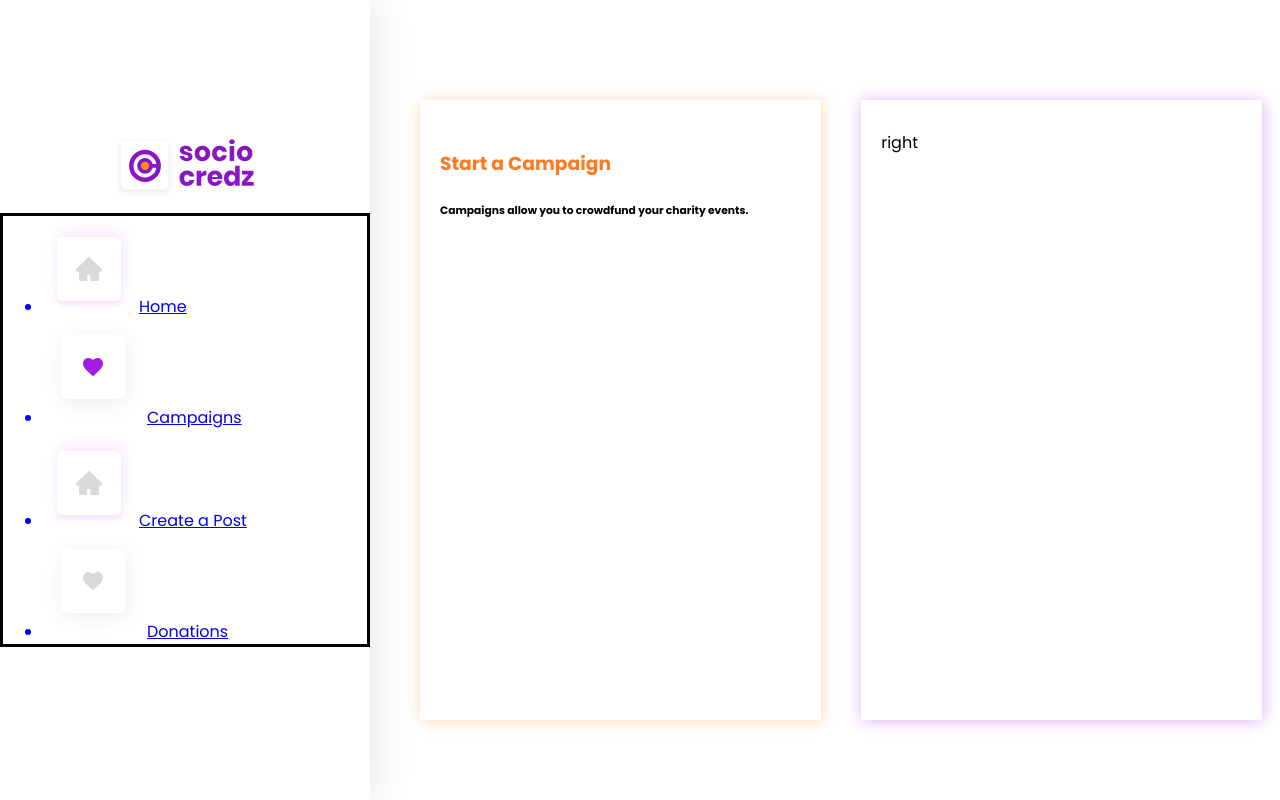
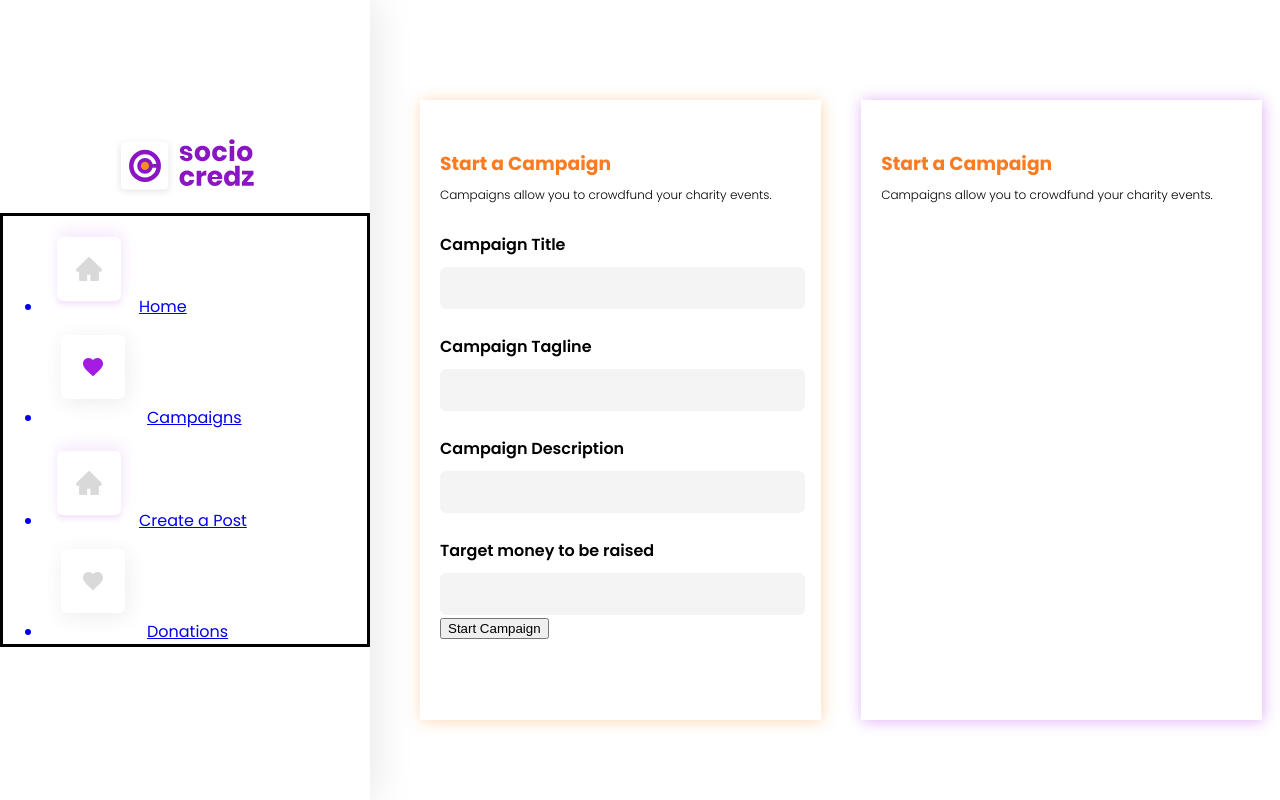
Before and after one commit to TeamRekursion/sociocredz-frontend, a React (Create React App) app: page /campaign in a window 1280 px wide. Built offline with nearby package versions, Linux system fonts and the light colour scheme; the HTML template or start-up script is replaced by a standard one.

Commit message:
feat: campaign form

```diff
--- a/src/App.css
+++ b/src/App.css
@@ -204,6 +204,12 @@
       height: 70vh;
       box-shadow: 1px 1px 14px rgba(164, 27, 228, 0.35);
   }
+  .him{
+      margin-top:-10px;
+      font-weight: 300;
+      font-size: 12px;
+
+  }
 
 
 
--- a/src/pages/campaign.js
+++ b/src/pages/campaign.js
@@ -18,10 +18,38 @@ class Landingpage extends React.Component {
         <div className="grid-set">
           <div className="leftg">
             <h3 style={{color:"#fc7b22"}}>Start a Campaign</h3>
-            <h6>Campaigns allow you to crowdfund your charity events.</h6>
+            <h6 className="him">Campaigns allow you to crowdfund your charity events.</h6>
+            <form>
+              <label className='loglab'>
+                Campaign Title
+              </label>
+              <input className='logpu'/>
+              <br/>
+              <br/>
+              <label className='loglab'>
+                Campaign Tagline
+              </label>
+              <input className='logpu'/>
+              <br/>
+              <br/>
+              <label className='loglab'>
+                Campaign Description
+              </label>
+              <input className='logpu'/>
+              <br/>
+              <br/>
+              <label className='loglab'>
+                Target money to be raised
+              </label>
+              <input className='logpu'/>
+              <button type="submit">
+                Start Campaign
+              </button>
+            </form>
           </div>
           <div className="rightg">
-            right
+          <h3 style={{color:"#fc7b22"}}>Start a Campaign</h3>
+            <h6 className="him">Campaigns allow you to crowdfund your charity events.</h6>
           </div>
         </div>
       </div>
```
Also changed, not shown: src/components/campcard.js (added).
